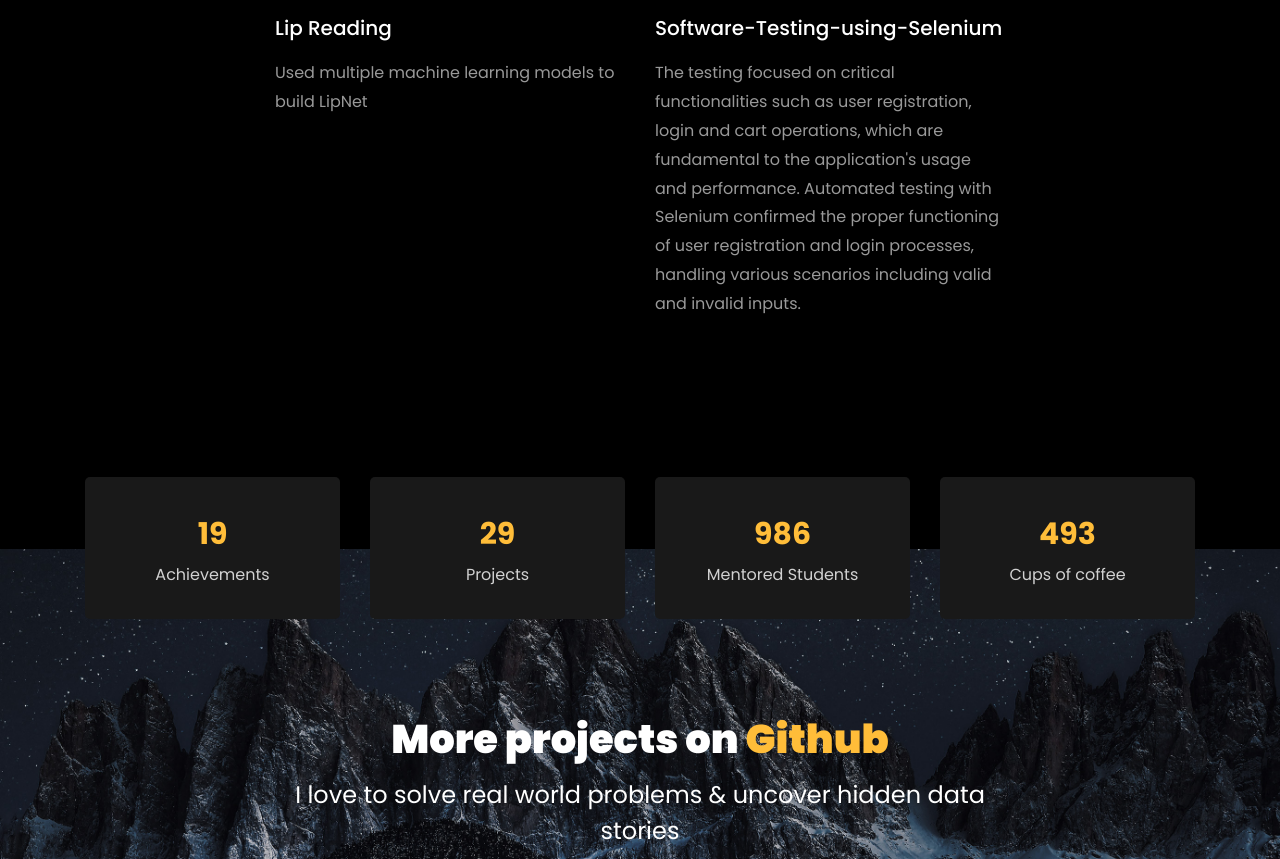
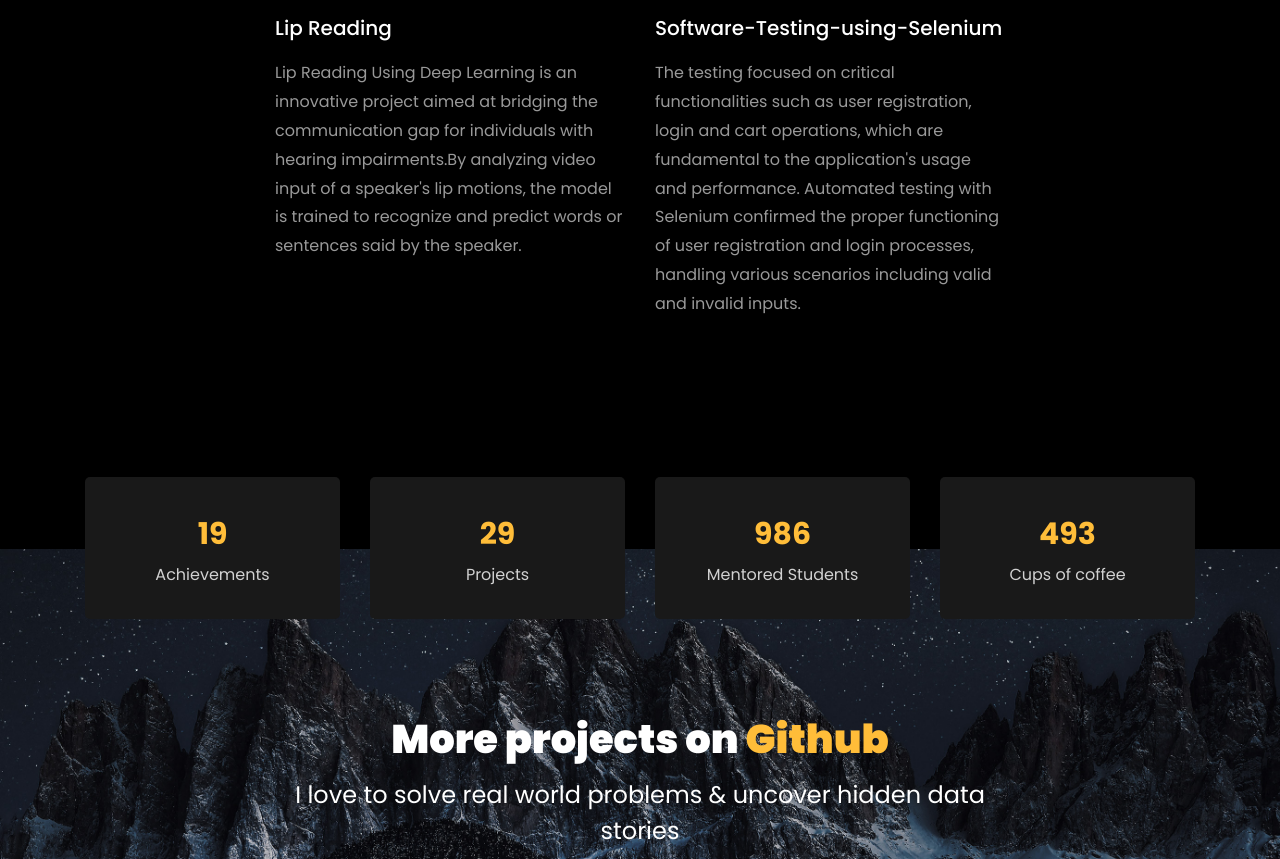
Before and after one commit to durgaprasad-04/durgaprasad-04.github.io, a plain HTML site: page index.html in a window 1280 px wide. Shown: the part 4452-5311 px from the top of the page. Drawn offline with Linux system fonts and the light colour scheme; files whose address does not match are found by name.

Commit message:
Update index.html

```diff
--- a/index.html
+++ b/index.html
@@ -449,7 +449,9 @@
 				<div class="text mt-3 float-right d-block">
 
 				  <h3 class="heading"><a href="https://github.com/durgaprasad-04/LipNet">Lip Reading</a></h3>
-				  <p>Used multiple machine learning models to build LipNet</p>
+				  <p>Lip Reading Using Deep Learning is an innovative project aimed at bridging the communication gap for individuals with hearing impairments.By analyzing video input of a speaker's lip motions, the model is trained to recognize and predict words or sentences said by the speaker.
+
+</p>
 				</div>
 			  </div>
 			</div>
```
